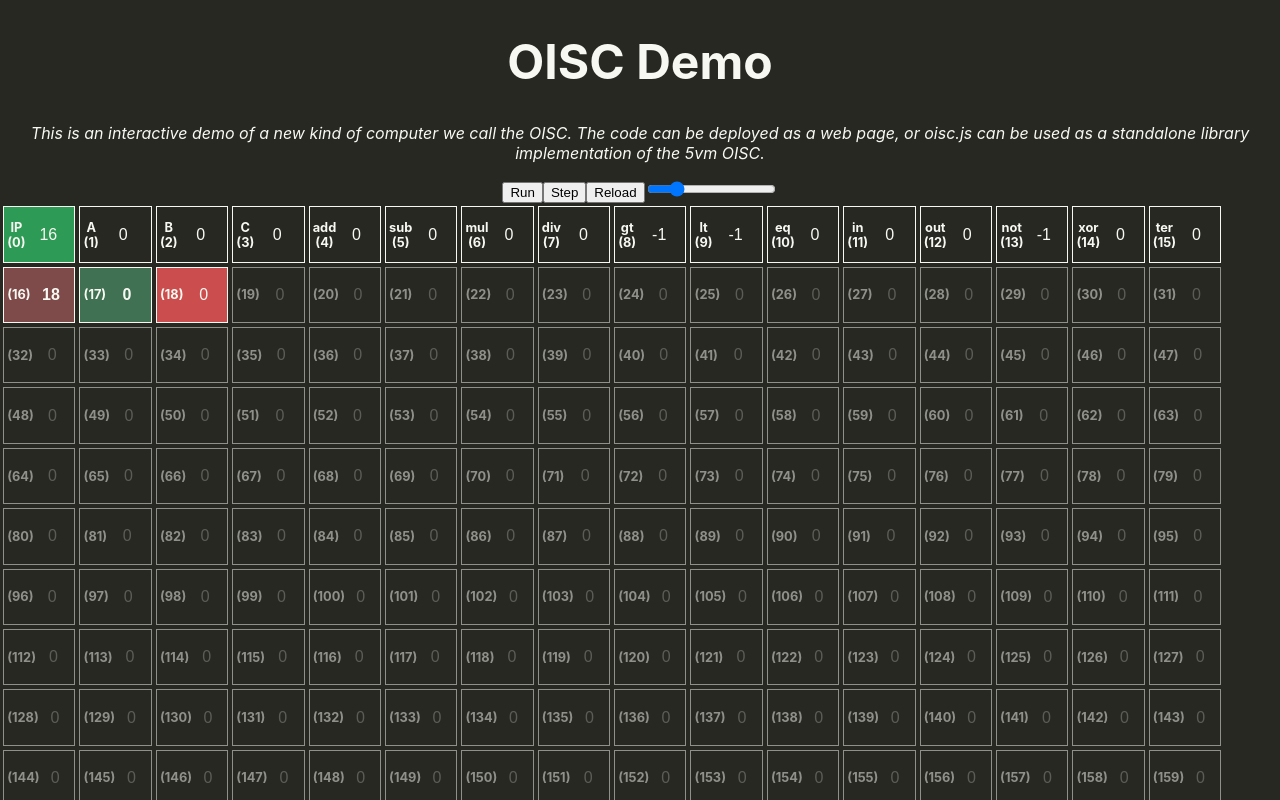
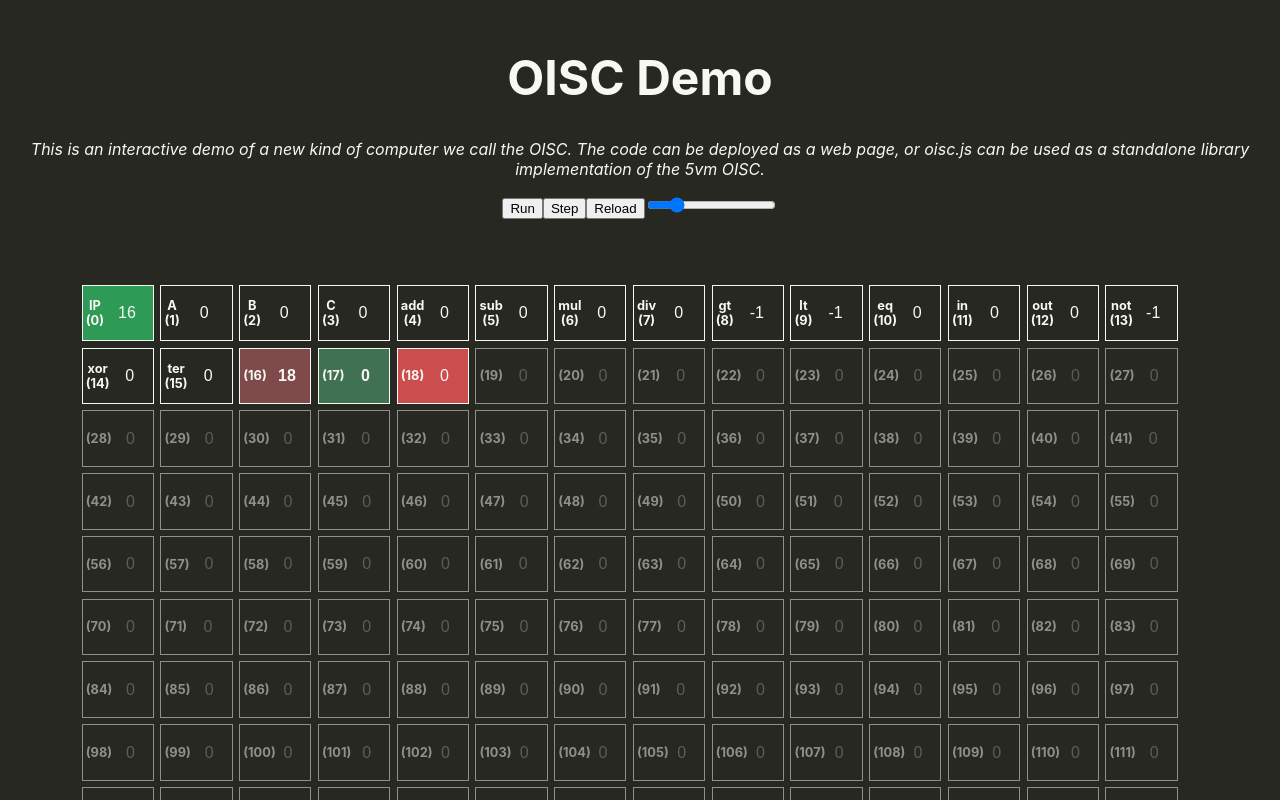
Before and after one commit to mpcrlab/oisc-js, a React (Create React App) app: page / in a window 1280 px wide. Shown: the top 800 px of the page. Built offline with nearby package versions, Linux system fonts and the light colour scheme.

Commit message:
Update style

```diff
--- a/src/App.css
+++ b/src/App.css
@@ -1,5 +1,6 @@
 .App {
     text-align: center;
+    padding: 1em;
 }
 
 .App-header {
@@ -21,6 +22,7 @@
     width: 4em;
     height: 3em;
     padding: 0.2em;
+    margin: 0.2em;
 }
 
 .oisc-cell-label {
@@ -28,7 +30,7 @@
     font-weight: bold;
     display: inline-block;
     align-items: center;
-    width: 50%;
+    width: 40%;
 }
 
 .oisc-cell-source-pointer {
@@ -63,15 +65,22 @@
     border-radius: 0;
     border: none;
     background-color: transparent;
-    width: 50%;
+    width: 60%;
     outline: none;
     color: #f8f8f2;
     font-size: 1em;
-    padding: 0.2em;
+    padding: 0.1em;
     text-align: center;
 }
 
-
+.OISCMemory {
+    width: 90%;
+    padding: 5%;
+  display: flex;
+  flex-wrap: wrap;
+  align-items: center;
+  align-content: center;
+}
 
 
 /* Chrome, Safari, Edge, Opera */
--- a/src/VisualizerComponents.tsx
+++ b/src/VisualizerComponents.tsx
@@ -160,45 +160,24 @@ class OISCCell extends React.Component<CellProps> {
 
 interface TableViewProps {
     machine: OISC;
-    rows: number;
-    cols: number;
+    cell_count: number;
 }
 
 class TableView extends React.Component<TableViewProps> {
     render() {
         return (
-            <table className="OISCMemory">
-                <tbody className="OISCMemory-body">
-                    {Array.from({ length: this.props.rows }).map(
-                        (_, row_index) => (
-                            <tr className="OISCMemory-row" key={row_index}>
-                                {Array.from({ length: this.props.cols }).map(
-                                    (_, col_index) => (
-                                        <td
-                                            key={
-                                                row_index * this.props.cols +
-                                                col_index
-                                            }
-                                        >
+            <div className="OISCMemory">
+                {Array.from({ length: this.props.cell_count }).map((_, ix) => (
                     <OISCCell
+                        key={ix}
                         machine={this.props.machine}
-                                                cell_index={
-                                                    row_index *
-                                                        this.props.cols +
-                                                    col_index
-                                                }
+                        cell_index={ix}
                         onReloadRequest={() => {
                             this.setState({});
                         }}
                     />
-                                        </td>
-                                    )
-                                )}
-                            </tr>
-                        )
-                    )}
-                </tbody>
-            </table>
+                ))}
+            </div>
         );
     }
 }
@@ -332,7 +311,7 @@ export class OISCVisualizer extends React.Component<OVProps, OVState> {
             <div className="OISCVisualizer">
                 {this.renderControls()}
 
-                <TableView machine={this.state.machine} rows={16} cols={16} />
+                <TableView machine={this.state.machine} cell_count={256} />
 
                 <OISCConfigEditor
                     default_config={oiscviz_default_config}
```
Lines whose indentation alone changed are shown as unchanged.
